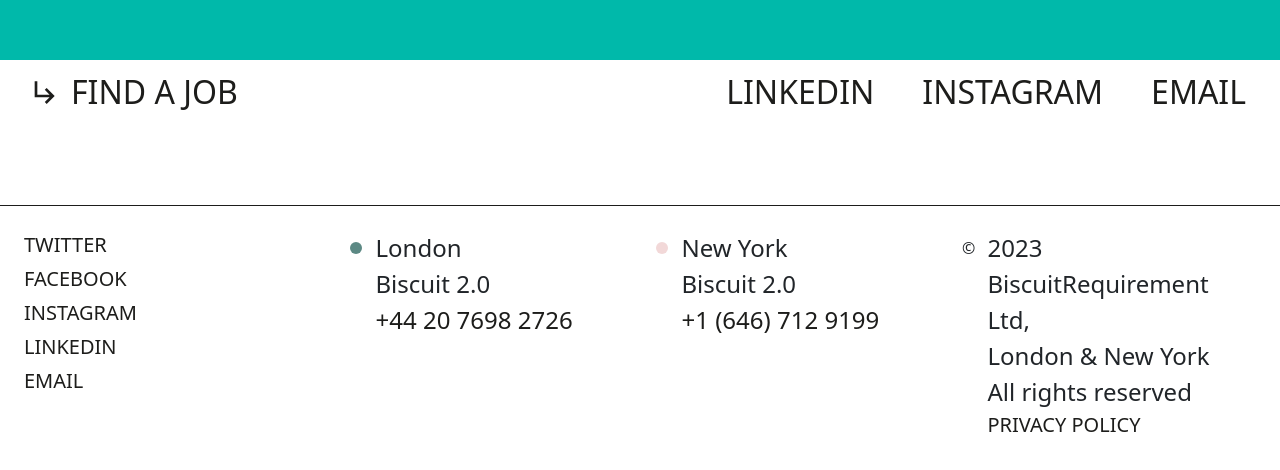
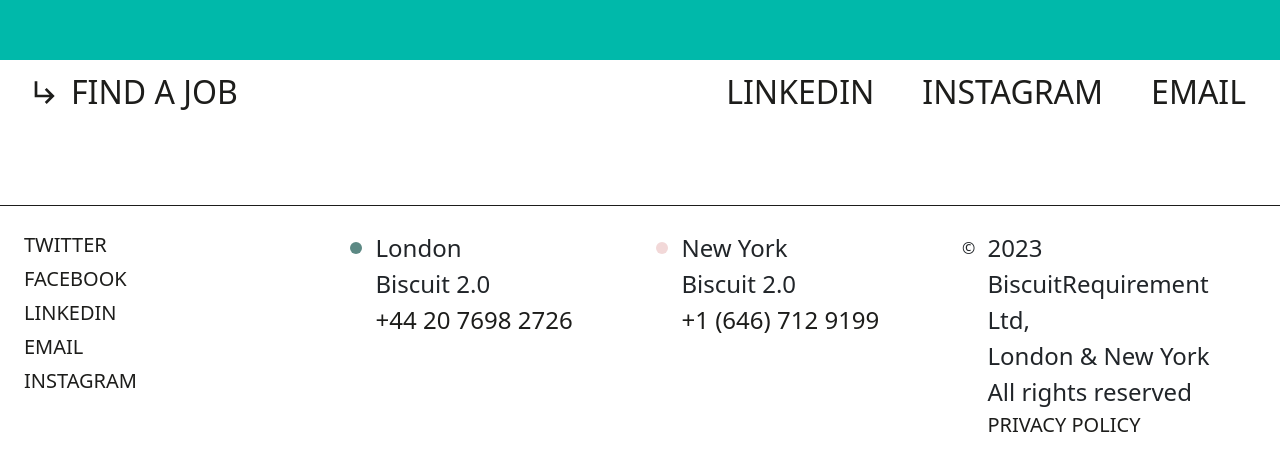
Before and after one commit to techtee-ltd/biscuit-recruitment-website, a Next.js app: page / in a window 1280 px wide. Shown: the part 660-1130 px from the top of the page. Built offline with nearby package versions, Linux system fonts and the light colour scheme.

Commit message:
extract links

```diff
--- a/src/components/FooterLinks/index.tsx
+++ b/src/components/FooterLinks/index.tsx
@@ -1,25 +1,19 @@
-"use client";
-
 import ButtonXS from "@/components/ButtonXS";
+import { biscuitLinks } from "@/constants";
 import { Stack } from "react-bootstrap";
 
 const FooterLinks = ({ showPrivacyPolicy = false }) => {
-  const data = [
-    { text: "Twitter", href: "https://twitter.com/biscuitLdn" },
-    { text: "Facebook", href: " https://www.facebook.com/biscuitrecruitment" },
-    { text: "Instagram", href: "https://www.instagram.com/biscuitrecruitment" },
-    {
-      text: "LinkedIn",
-      href: "https://www.linkedin.com/company/biscuit-recruitment",
-    },
-    { text: "Email", href: "mailtto:info@biscuitrecruitment.com" },
-    ...(showPrivacyPolicy ? [{ text: "Privacy Policy", href: "#" }] : []),
-  ];
+  const links = { ...biscuitLinks };
+  if (!showPrivacyPolicy) {
+    links["Privacy Policy"] = "";
+  }
   return (
     <Stack gap={1}>
-      {data.map(({ text, href }) => (
-        <ButtonXS href={href}>{text}</ButtonXS>
-      ))}
+      {Object.keys(links).map((key: string) => {
+        const href = links[key];
+        if (!href) return;
+        return <ButtonXS href={href}>{key}</ButtonXS>;
+      })}
     </Stack>
   );
 };
--- a/src/components/StickyFooter/index.tsx
+++ b/src/components/StickyFooter/index.tsx
@@ -1,9 +1,16 @@
 import ButtonMD from "@/components/ButtonMD";
 import CTAArrowIcon from "@/components/Icons/CTAArrowIcon";
 import styles from "@/components/StickyFooter/StickyFooter.module.scss";
-import { Col, Container, Navbar, Row, Stack } from "react-bootstrap";
+import { biscuitLinks } from "@/constants";
+import { Navbar, Stack } from "react-bootstrap";
 
-const StickyFooter = () => (
+const StickyFooter = () => {
+  const links: any = (({ LinkedIn, Instagram, Email }) => ({
+    LinkedIn,
+    Instagram,
+    Email,
+  }))(biscuitLinks); // https://stackoverflow.com/questions/17781472/how-to-get-a-subset-of-a-javascript-objects-properties
+  return (
     <Navbar fixed="bottom" className={styles.footer}>
       <ButtonMD href="/jobs">
         <Stack gap={3} direction="horizontal">
@@ -12,11 +19,13 @@
         </Stack>
       </ButtonMD>
       <Stack gap={5} direction="horizontal" className={styles.footerRight}>
-      <ButtonMD href="/jobs">Linkedin</ButtonMD>
-      <ButtonMD href="/jobs">Instagram</ButtonMD>
-      <ButtonMD href="/jobs">Email</ButtonMD>
+        {Object.keys(links).map((key: string) => {
+          const href = links[key];
+          return <ButtonMD href={href}>{key}</ButtonMD>;
+        })}
       </Stack>
     </Navbar>
   );
+};
 
 export default StickyFooter;
--- /dev/null
+++ b/src/constants.ts
@@ -0,0 +1,8 @@
+export const biscuitLinks: { [key: string]: string } = {
+  Twitter: "https://twitter.com/biscuitLdn",
+  Facebook: "https://www.facebook.com/biscuitrecruitment",
+  LinkedIn: "https://www.linkedin.com/company/biscuit-recruitment",
+  Email: "mailtto:info@biscuitrecruitment.com",
+  Instagram: "https://www.instagram.com/biscuitrecruitment",
+  "Privacy Policy": "#",
+};
```
Lines whose indentation alone changed are shown as unchanged.
